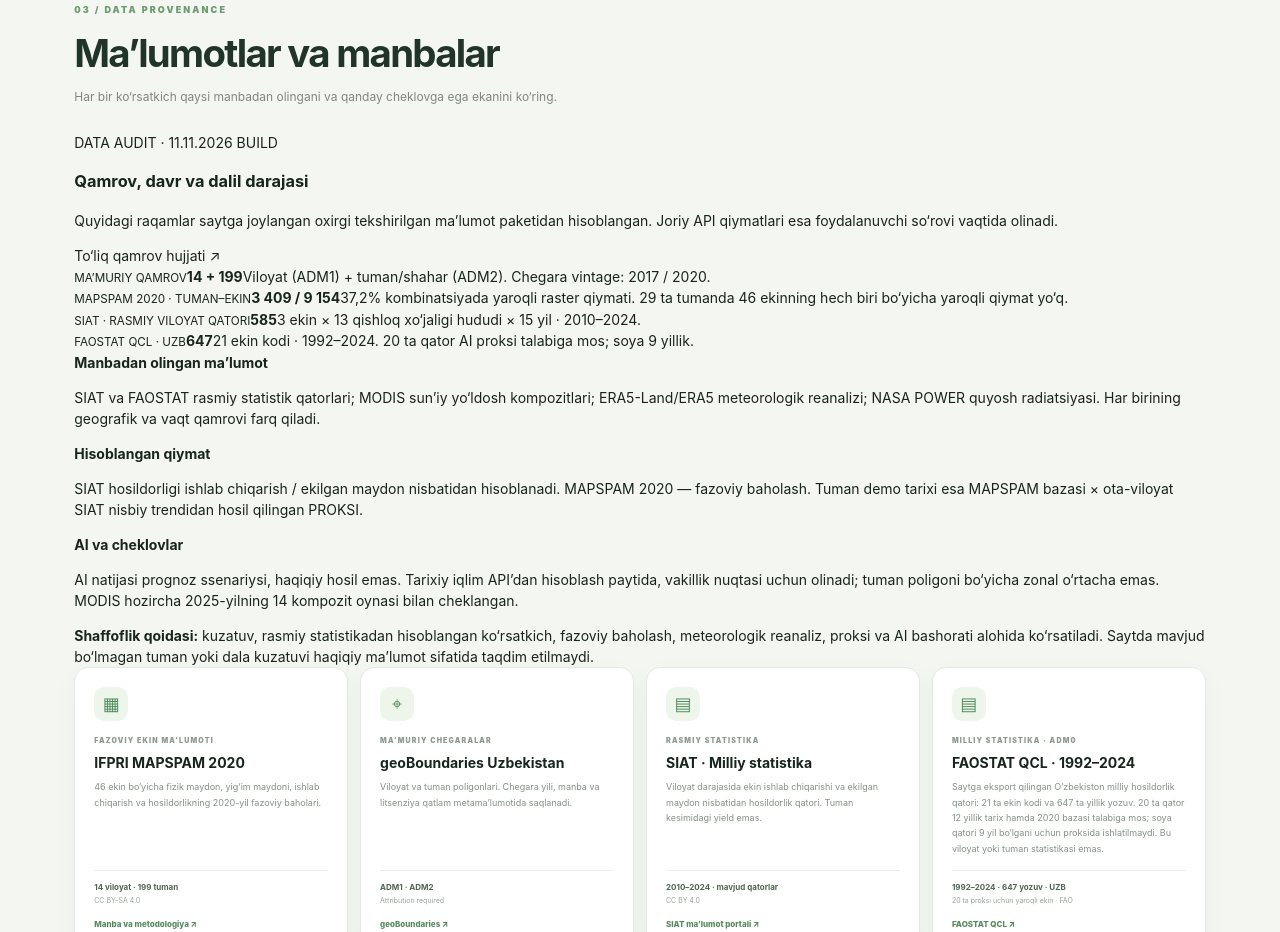
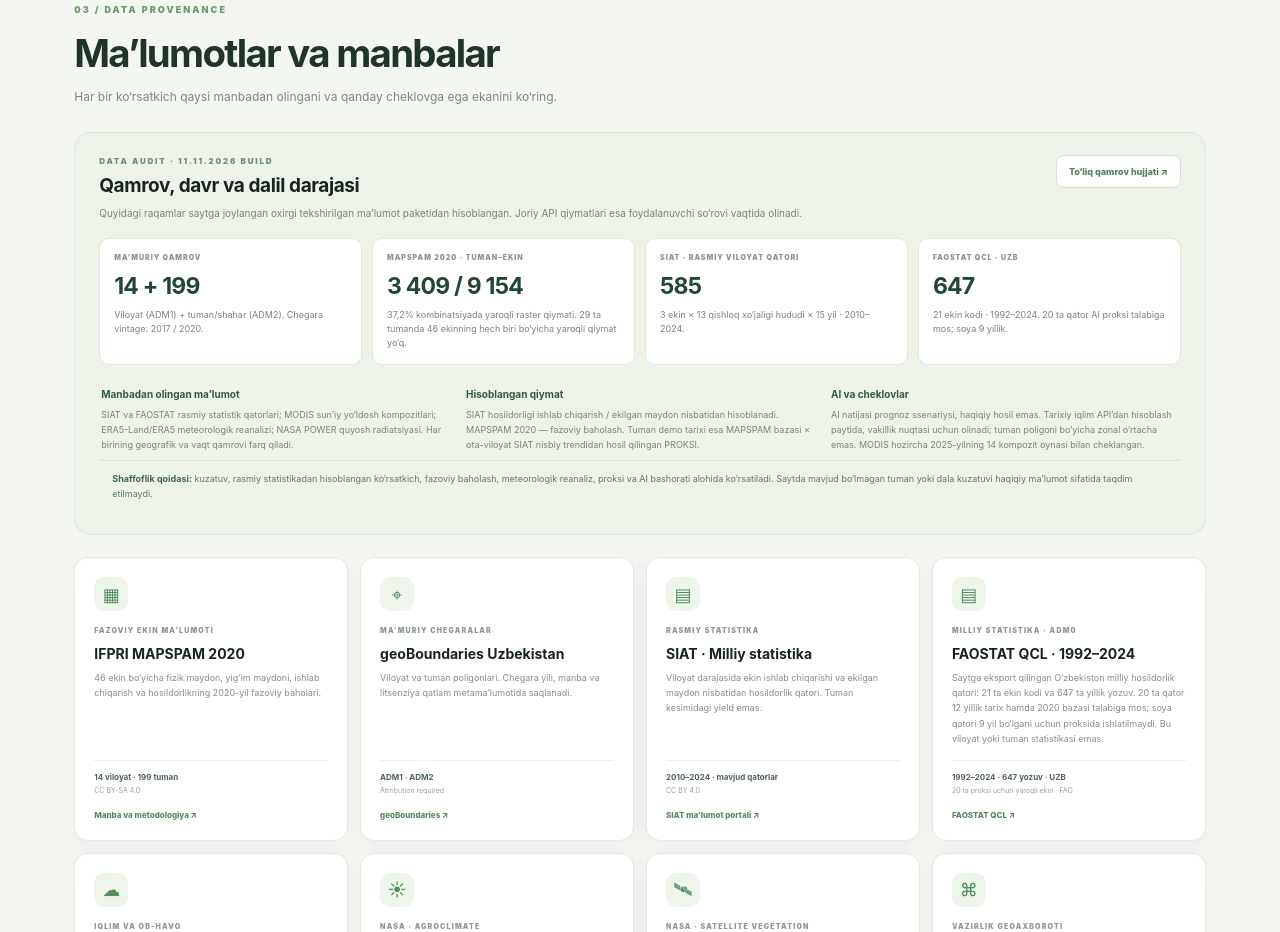
Before and after one commit to Sherzoddd2002/osh-agriculture-uzbekistan, a plain HTML site: page index.html in a window 1280 px wide. Shown: the part 3069-4001 px from the top of the page. Drawn offline with nearby package versions, Linux system fonts and the light colour scheme; no server answers.

Commit message:
Style data coverage transparency panel

```diff
--- a/styles.css
+++ b/styles.css
@@ -187,6 +187,24 @@ button{cursor:pointer}
 .source-meta{display:flex;flex-direction:column;gap:3px;margin-top:auto;padding-top:10px;border-top:1px solid #edf0e9}
 .source-meta b{font-size:8px;color:#526555}.source-meta span{font-size:7px;color:#98a398}
 .source-card>a{font-size:8px;color:#568a5e;font-weight:850;margin-top:12px}
+.coverage-panel{max-width:1390px;margin:0 auto 22px;padding:22px 24px;background:#edf3e9;border:1px solid #dfe9db;border-radius:16px}
+.coverage-panel-head{display:flex;justify-content:space-between;align-items:flex-start;gap:22px;margin-bottom:17px}
+.coverage-kicker{display:block;font-size:8px;letter-spacing:1.8px;font-weight:900;color:#6c9470}
+.coverage-panel-head h3{font-size:19px;letter-spacing:-.4px;margin:5px 0}
+.coverage-panel-head p{max-width:720px;font-size:10px;line-height:1.6;color:#788679;margin:0}
+.coverage-report-link{white-space:nowrap;font-size:9px;font-weight:850;color:#4e8059;padding:9px 12px;border:1px solid #d5e1d1;border-radius:8px;background:#fff}
+.coverage-kpis{display:grid;grid-template-columns:repeat(4,minmax(0,1fr));gap:10px}
+.coverage-kpi{min-width:0;padding:14px;background:#fff;border:1px solid #e1e9dc;border-radius:10px}
+.coverage-kpi small,.coverage-kpi strong,.coverage-kpi span{display:block}
+.coverage-kpi small{font-size:7px;letter-spacing:1px;font-weight:900;color:#8b978a}
+.coverage-kpi strong{font-size:23px;letter-spacing:-.8px;color:#234632;margin:5px 0}
+.coverage-kpi span{font-size:9px;line-height:1.55;color:#788579}
+.coverage-explain-grid{display:grid;grid-template-columns:repeat(3,minmax(0,1fr));gap:17px;padding:17px 2px 8px}
+.coverage-explain-grid article{min-width:0}
+.coverage-explain-grid b{font-size:10px;color:#345941}
+.coverage-explain-grid p{font-size:9px;line-height:1.65;color:#788579;margin:5px 0 0}
+.coverage-method-note{padding:11px 13px;border-top:1px solid #dbe5d7;font-size:9px;line-height:1.6;color:#657668}
+.coverage-method-note b{color:#3f6749}
 .source-footer{max-width:1390px;margin:30px auto 0;border-top:1px solid #e0e7dc;padding-top:21px;display:flex;justify-content:space-between;align-items:center;gap:20px}
 .source-footer b,.source-footer span{display:block}.source-footer b{font-size:11px}.source-footer span{font-size:8px;color:#8c998d;margin-top:3px}
 .footer-links{display:flex;gap:20px}.footer-links a{font-size:8px;color:#618369;font-weight:800}
@@ -220,7 +238,7 @@ button{cursor:pointer}
  .prediction-intro{padding:16px}.forecast-form{padding:16px}.form-row{grid-template-columns:1fr 1fr}.form-row label:last-child{grid-column:1/-1}
  .csv-row{align-items:stretch;flex-direction:column}.csv-row .button{width:100%}.file-drop{width:100%}
  .forecast-result{padding:0 16px 16px}.forecast-kpis{grid-template-columns:1fr 1fr}.prediction-side{grid-template-columns:1fr}.model-note{margin-top:0}
- .source-grid{grid-template-columns:1fr}.source-card{min-height:0}.source-footer{align-items:flex-start;flex-direction:column}.footer-links{gap:15px}
+ .source-grid{grid-template-columns:1fr}.source-card{min-height:0}.coverage-panel{padding:17px}.coverage-panel-head{flex-direction:column;gap:12px}.coverage-kpis{grid-template-columns:1fr}.coverage-explain-grid{grid-template-columns:1fr;gap:12px}.source-footer{align-items:flex-start;flex-direction:column}.footer-links{gap:15px}
  .page-footer{flex-direction:column;font-size:7px}
 }
 
```
